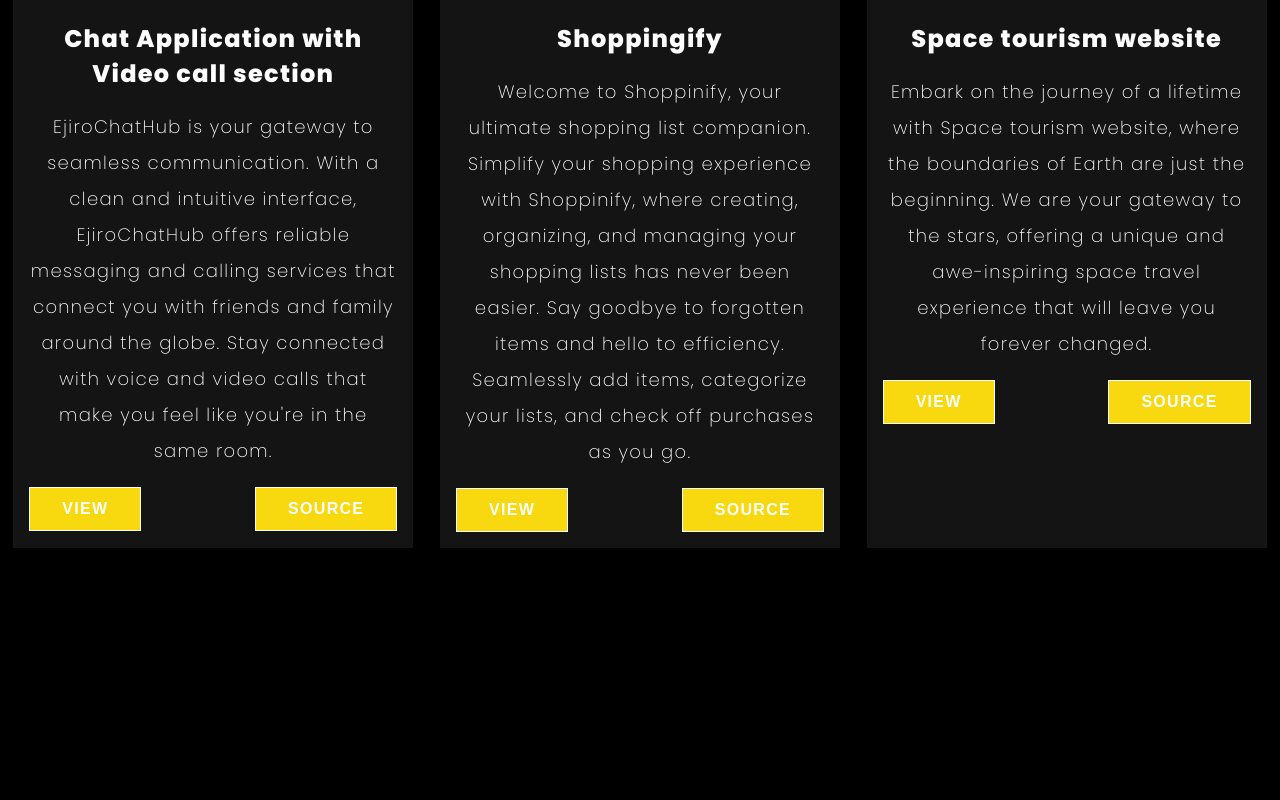
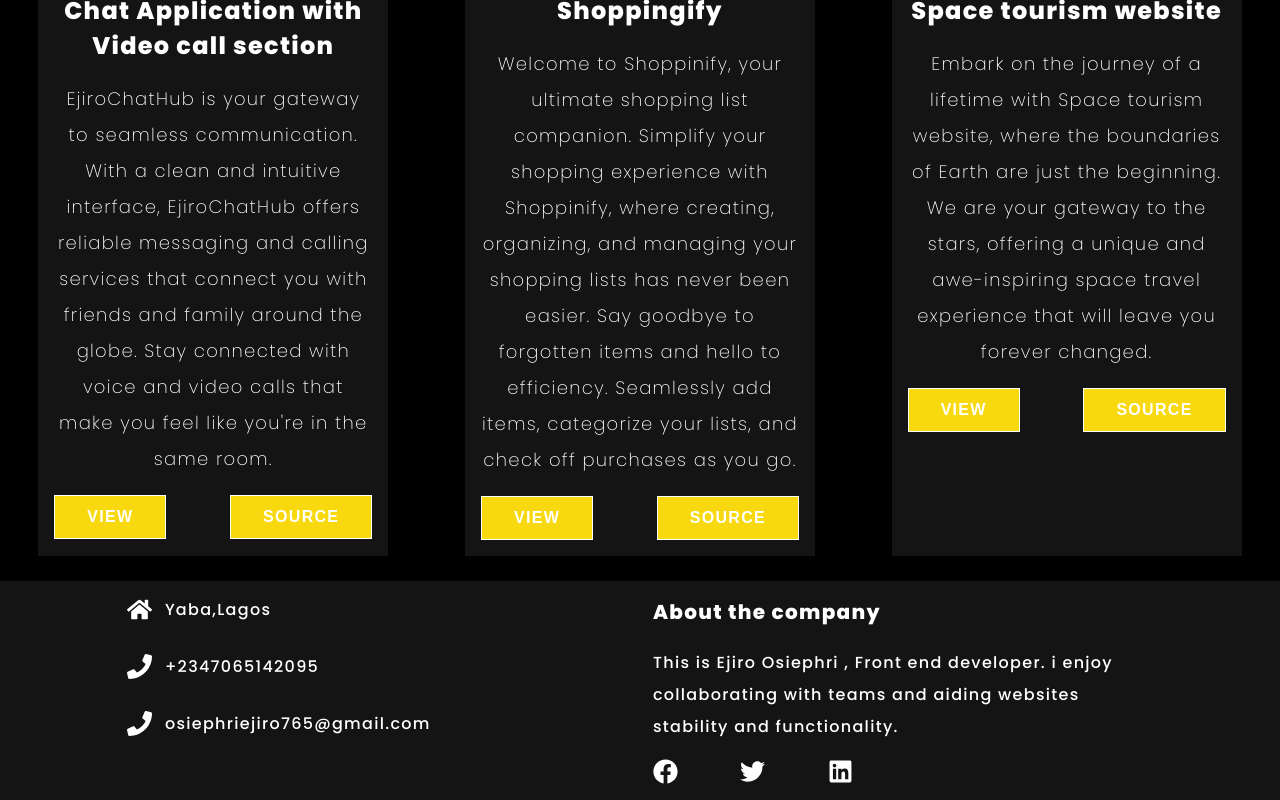
Before and after one commit to EjiroOsiephri/My-portfolio, a React (Vite) app in the folder vite-project/: page / in a window 1280 px wide. Shown: the part 1221-2021 px from the top of the page. Before the commit the page ends 1769 px from the top, so only its background shows below. Built offline with nearby package versions, Linux system fonts and the light colour scheme.

Commit message:
Finished footer section

```diff
--- a/vite-project/src/component/Footer.tsx
+++ b/vite-project/src/component/Footer.tsx
@@ -13,15 +13,30 @@ const Footer = () => {
       <main className={Classes["footer-section"]}>
         <section className={Classes["personal-info"]}>
           <div className={Classes["home"]}>
-            <FaHome />
+            <FaHome
+              style={{
+                color: "white",
+                fontSize: "25px",
+              }}
+            />
             <p>Yaba,Lagos</p>
           </div>
           <div className={Classes["phone"]}>
-            <FaPhone />
+            <FaPhone
+              style={{
+                color: "white",
+                fontSize: "25px",
+              }}
+            />
             <p>+2347065142095</p>
           </div>
           <div className={Classes["gmail"]}>
-            <FaPhone />
+            <FaPhone
+              style={{
+                color: "white",
+                fontSize: "25px",
+              }}
+            />
             <p>osiephriejiro765@gmail.com</p>
           </div>
         </section>
@@ -31,7 +46,26 @@ const Footer = () => {
             This is Ejiro Osiephri , Front end developer. i enjoy collaborating
             with teams and aiding websites stability and functionality.
           </h4>
-          <div className="socials"></div>
+          <div className={Classes["socials"]}>
+            <FaFacebook
+              style={{
+                color: "white",
+                fontSize: "25px",
+              }}
+            />
+            <FaTwitter
+              style={{
+                color: "white",
+                fontSize: "25px",
+              }}
+            />
+            <FaLinkedin
+              style={{
+                color: "white",
+                fontSize: "25px",
+              }}
+            />
+          </div>
         </section>
       </main>
     </>
--- a/vite-project/src/pages/Home.tsx
+++ b/vite-project/src/pages/Home.tsx
@@ -1,3 +1,4 @@
+import Footer from "../component/Footer";
 import Header from "../component/Header";
 import HeroSection from "../component/HeroSection";
 import ProjectComponent from "../component/ProjectComponent";
@@ -8,6 +9,7 @@ const Home = () => {
       <Header />
       <HeroSection />
       <ProjectComponent />
+      <Footer />
     </>
   );
 };
--- a/vite-project/src/sass/Footer.module.scss
+++ b/vite-project/src/sass/Footer.module.scss
@@ -0,0 +1,52 @@
+.footer-section {
+  margin-top: 1.6em;
+  padding: 1em;
+  display: flex;
+  justify-content: space-around;
+  background-color: rgba(128, 128, 128, 0.156);
+}
+.about-info > p {
+  margin-bottom: 1em;
+  font-size: 20px;
+  font-weight: 700;
+}
+.about-info > h4 {
+  max-width: 500px;
+  font-weight: 500;
+  line-height: 2;
+  margin-bottom: 1em;
+}
+.home {
+  display: flex;
+}
+.home > p {
+  margin-left: 0.8em;
+  margin-bottom: 2em;
+}
+.phone {
+  display: flex;
+  margin-bottom: 2em;
+}
+.phone > p {
+  margin-left: 0.8em;
+}
+.gmail {
+  display: flex;
+  margin-bottom: 2em;
+}
+.gmail > p {
+  margin-left: 0.8em;
+}
+.socials {
+  cursor: pointer;
+  display: flex;
+  max-width: 200px;
+  justify-content: space-between;
+}
+@media screen and (max-width: 878px) {
+  .footer-section {
+    flex-direction: column;
+    gap: 40px;
+    padding-left: 30px;
+  }
+}
--- a/vite-project/src/sass/ProjectComponent.module.scss
+++ b/vite-project/src/sass/ProjectComponent.module.scss
@@ -9,7 +9,7 @@
   margin-bottom: 1.3em;
 }
 .project-div {
-  width: 400px;
+  width: 350px;
   background-color: rgba(128, 128, 128, 0.156);
   padding: 1em;
 }
@@ -46,7 +46,7 @@ h1 {
   cursor: pointer;
   letter-spacing: 1.3px;
 }
-@media screen and (max-width: 678px) {
+@media screen and (max-width: 1040px) {
   .Project-section {
     flex-direction: column;
     gap: 40px;
```
